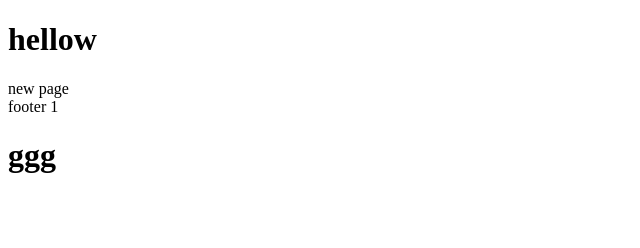
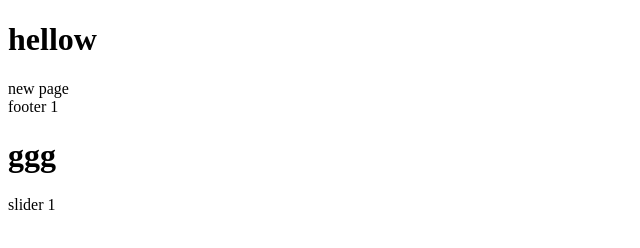
Before and after one commit to tahereh1360/rahmani, a plain HTML site: page index.html in a window 1280 px wide. Shown: the full height of the page, 0-640 px from the left. Drawn offline with Linux system fonts and the light colour scheme.

Commit message:
add slider

```diff
--- a/index.html
+++ b/index.html
@@ -10,5 +10,7 @@
     <header>new page</header>
     <footer>footer 1</footer>
     <h1>ggg</h1>
+    <div>slider 1</div>
+
 </body>
 </html>
```
